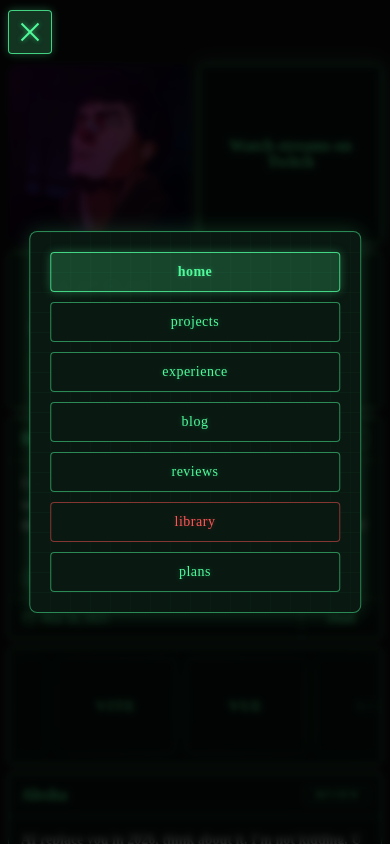
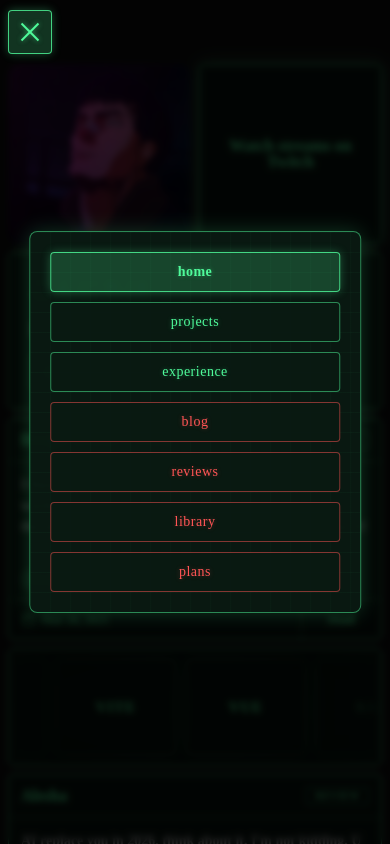
Before and after one commit to Yusheero/yusheero-page, a Vue app: page /experience in a window 390 px wide. Both pictures are taken after a click on the button 30 px from the left and 32 px from the top of the page. Shown: the top 844 px of the page. Built offline with nearby package versions, Linux system fonts and the light colour scheme; some icons are missing; a web font is replaced by a local one.

Commit message:
fix mobile navigation

```diff
--- a/src/components/home-components/name-block-mobile.vue
+++ /dev/null
@@ -1,86 +0,0 @@
-<script setup>
-import { LocateFixed } from 'lucide-vue-next';
-</script>
-<template>
-  <div class="name-block-mobile">
-    <div class="name-block-mobile__titles">
-      <h1 class="name-block-mobile__title glitch">Привет, я Yusheero</h1>
-      <h2 class="name-block-mobile__subtitle">Frontend Developer</h2>
-    </div>
-    <div class="name-block-mobile__location"><LocateFixed color="white" size="24" stroke-width="1.5" />Vladivostok, Russia</div>
-  </div>
-</template>
-
-<style lang="scss" scoped>
-.name-block-mobile {
-  height: 100%;
-  width: 100%;
-  border-radius: 8px;
-  display: flex;
-  flex-direction: column;
-  justify-content: space-between;
-  align-items: flex-start;
-  gap: 22px;
-  padding: 16px;
-  background: transparent;
-  color: var(--color-secondary);
-  background: var(--color-red);
-  opacity: 0.9;
-
-  &__titles {
-    display: flex;
-    flex-direction: column;
-    justify-content: flex-start;
-    align-items: flex-start;
-    gap: 6px;
-  }
-
-  &__title {
-    font-size: 28px;
-    position: relative;
-  }
-
-  &__subtitle {
-    font-size: 20px;
-  }
-
-  &__location {
-    display: flex;
-    flex-direction: row;
-    justify-content: center;
-    align-items: center;
-    font-size: 16px;
-    gap: 8px;
-  }
-}
-
-.glitch::before {
-  content: "Привет, я Yusheero";
-  position: absolute;
-  top: 0;
-  left: 0;
-  width: 100%;
-  height: 100%;
-  background-color: #000;
-  animation: glitch 3s infinite;
-}
-
-@keyframes glitch {
-  0%, 100% {
-      content: "Привет, я Yusheero";
-      transform: translate(0, 0);
-  }
-  25% {
-      content: "あなたの名前";
-      transform: translate(-5px, 5px);
-  }
-  50% {
-      content: "Привет, я Yusheero";
-      transform: translate(5px, -5px);
-  }
-  75% {
-      content: "あなたの名前";
-      transform: translate(-5px, 5px);
-  }
-}
-</style>
--- a/src/components/home-components/name-block.vue
+++ b/src/components/home-components/name-block.vue
@@ -1,10 +1,8 @@
 <script setup>
 import { LocateFixed } from 'lucide-vue-next';
-import NameBlockMobile from '@/components/home-components/name-block-mobile.vue';
 import { useStore } from '@/store/store';
 import { ref, onMounted } from 'vue';
 
-const store = useStore();
 const nameText = ref('');
 const isDeleting = ref(false);
 const loopNum = ref(0);
@@ -132,7 +130,6 @@ onMounted(() => {
   }
 
   &__title {
-    height: 35px;
     font-size: 24px;
     font-weight: 700;
     margin: 0;
--- a/src/components/navigation/navigation-mobile.vue
+++ b/src/components/navigation/navigation-mobile.vue
@@ -64,22 +64,20 @@ watch(isMenuOpen, (newValue) => {
           >
             experience
           </router-link>
-          <router-link
-            title="Blog"
-            class="menu-link"
-            :to="{name: 'Blog'}"
-            @click="closeMenu"
+          <a
+            class="menu-link menu-link--disabled"
+            @click.prevent
+            href="#"
           >
             blog
-          </router-link>
-          <router-link
-            title="Reviews"
-            class="menu-link"
-            :to="{name: 'Reviews'}"
-            @click="closeMenu"
+          </a>
+          <a
+            class="menu-link menu-link--disabled"
+            @click.prevent
+            href="#"
           >
             reviews
-          </router-link>
+          </a>
           <a
             class="menu-link menu-link--disabled"
             @click.prevent
@@ -87,14 +85,13 @@ watch(isMenuOpen, (newValue) => {
           >
             library
           </a>
-          <router-link
-            title="Plans"
-            class="menu-link"
-            :to="{name: 'Plans'}"
-            @click="closeMenu"
+          <a
+            class="menu-link menu-link--disabled"
+            @click.prevent
+            href="#"
           >
             plans
-          </router-link>
+          </a>
         </div>
       </div>
     </div>
```
